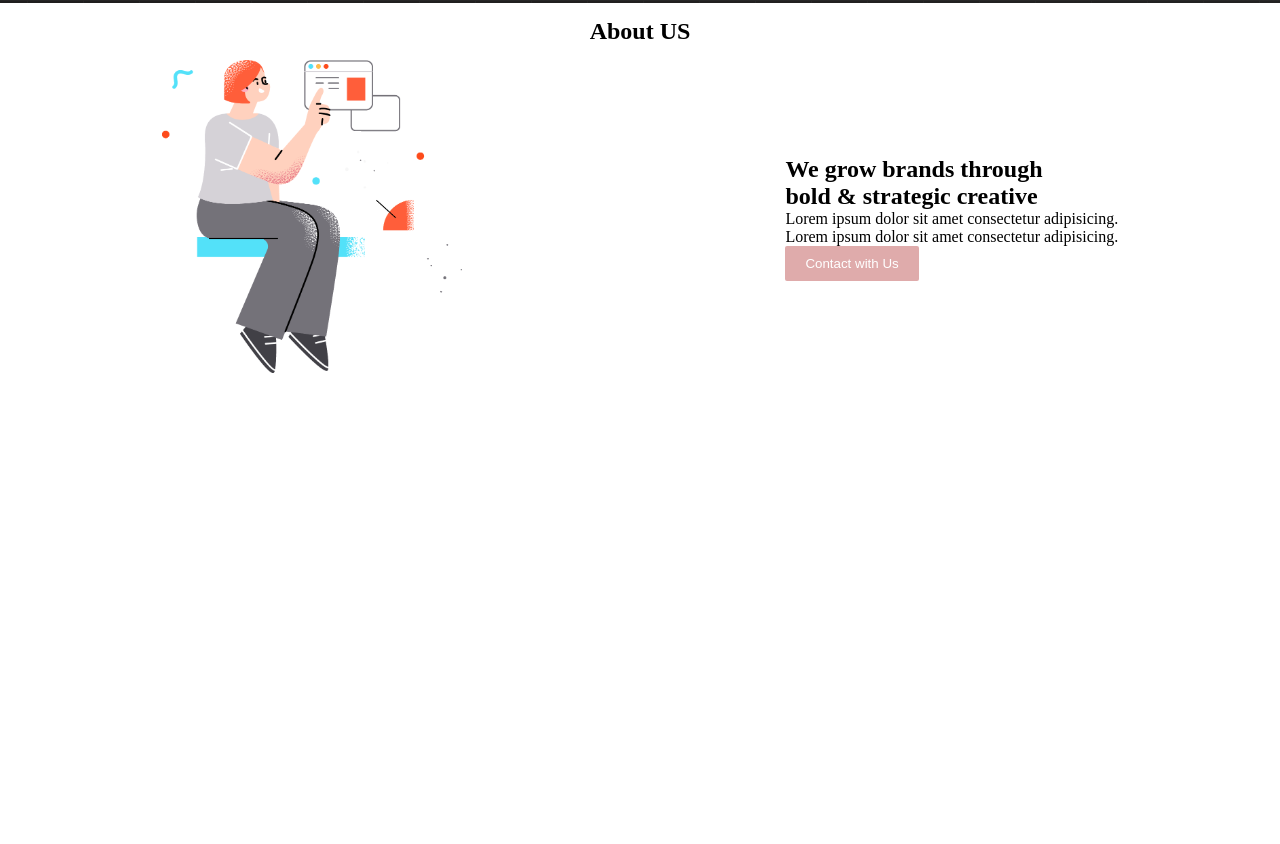
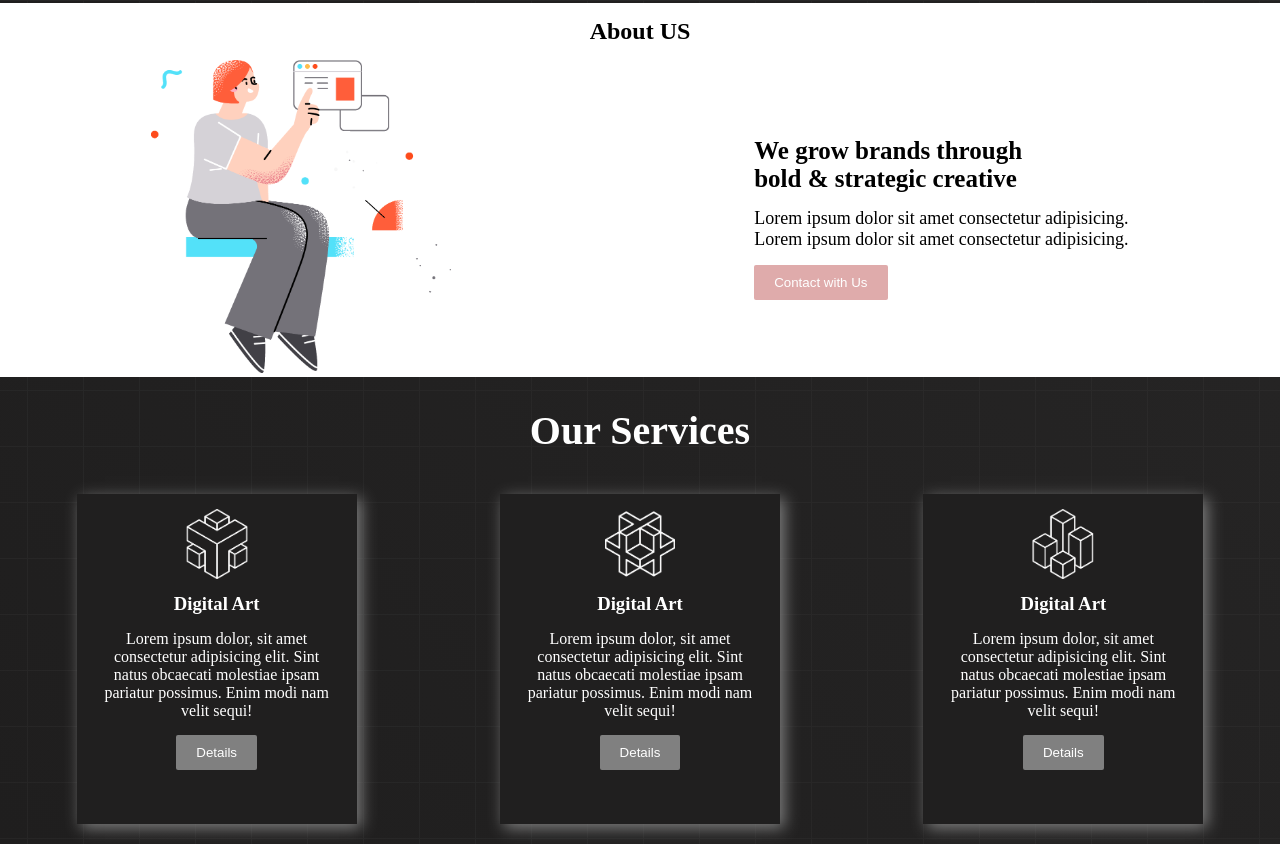
Before and after one commit to bdjahid/Protfolio-one, a plain HTML site: page index.html in a window 1280 px wide. Shown: the part 855-1699 px from the top of the page. Before the commit the page ends 1232 px from the top, so only its background shows below. Drawn offline with Linux system fonts and the light colour scheme.

Commit message:
our services

```diff
--- a/index.html
+++ b/index.html
@@ -50,11 +50,40 @@
                     <img class="bannar-img " src="./images/section.png" alt="">
                 </div>
                 <div>
-                    <h2>We grow brands through <br>
+                    <h2 class="title">We grow brands through <br>
                         bold & strategic creative</h2>
-                    <p>Lorem ipsum dolor sit amet consectetur adipisicing. <br>
+                    <p class="dec">Lorem ipsum dolor sit amet consectetur adipisicing. <br>
                         Lorem ipsum dolor sit amet consectetur adipisicing.</p>
                     <button class="btn">Contact with Us</button>
+                </div>
+            </div>
+        </section>
+        <section class="bg-color">
+            <h1 class="title-2">Our Services</h1>
+            <div class="service-container">
+                <div class="card">
+                    <img class="img-icon" src="./icon/0.png" alt="">
+                    <h3 class="card-title">Digital Art</h3>
+                    <p class="card-dec">Lorem ipsum dolor, sit amet consectetur adipisicing elit. Sint natus obcaecati
+                        molestiae ipsam
+                        pariatur possimus. Enim modi nam velit sequi!</p>
+                    <button class="btn box-btn">Details</button>
+                </div>
+                <div class="card">
+                    <img class="img-icon" src="./icon/1.png" alt="">
+                    <h3 class="card-title">Digital Art</h3>
+                    <p class="card-dec">Lorem ipsum dolor, sit amet consectetur adipisicing elit. Sint natus obcaecati
+                        molestiae ipsam
+                        pariatur possimus. Enim modi nam velit sequi!</p>
+                    <button class="btn box-btn">Details</button>
+                </div>
+                <div class="card">
+                    <img class="img-icon" src="./icon/2.png" alt="">
+                    <h3 class="card-title">Digital Art</h3>
+                    <p class="card-dec">Lorem ipsum dolor, sit amet consectetur adipisicing elit. Sint natus obcaecati
+                        molestiae ipsam
+                        pariatur possimus. Enim modi nam velit sequi!</p>
+                    <button class="btn box-btn">Details</button>
                 </div>
             </div>
         </section>
--- a/style.css
+++ b/style.css
@@ -85,3 +85,51 @@
     text-align: center;
     padding: 15px 0px;
 }
+
+.bg-color {
+    background-image: url(./images/background.png),
+        linear-gradient(45deg, #1f1e1e, #252424)
+}
+
+.service-container {
+    display: flex;
+    justify-content: space-around;
+    padding: 20px;
+    gap: 30px;
+}
+
+.card {
+    width: 250px;
+    height: 300px;
+    box-shadow: 4px 4px 15px gray;
+    text-align: center;
+    padding: 15px;
+    color: white;
+    background-color: #201f1f;
+}
+
+.img-icon {
+    width: 70px;
+}
+
+.box-btn {
+    background-color: gray;
+    margin: 10px;
+}
+
+.card-title {
+    padding: 10px;
+}
+
+.card-dec {
+    padding: 5px;
+}
+
+.title-2 {
+    text-align: center;
+    color: white;
+    padding-top: 30px;
+    padding-bottom: 20px;
+    font-size: 40px;
+
+}
```
